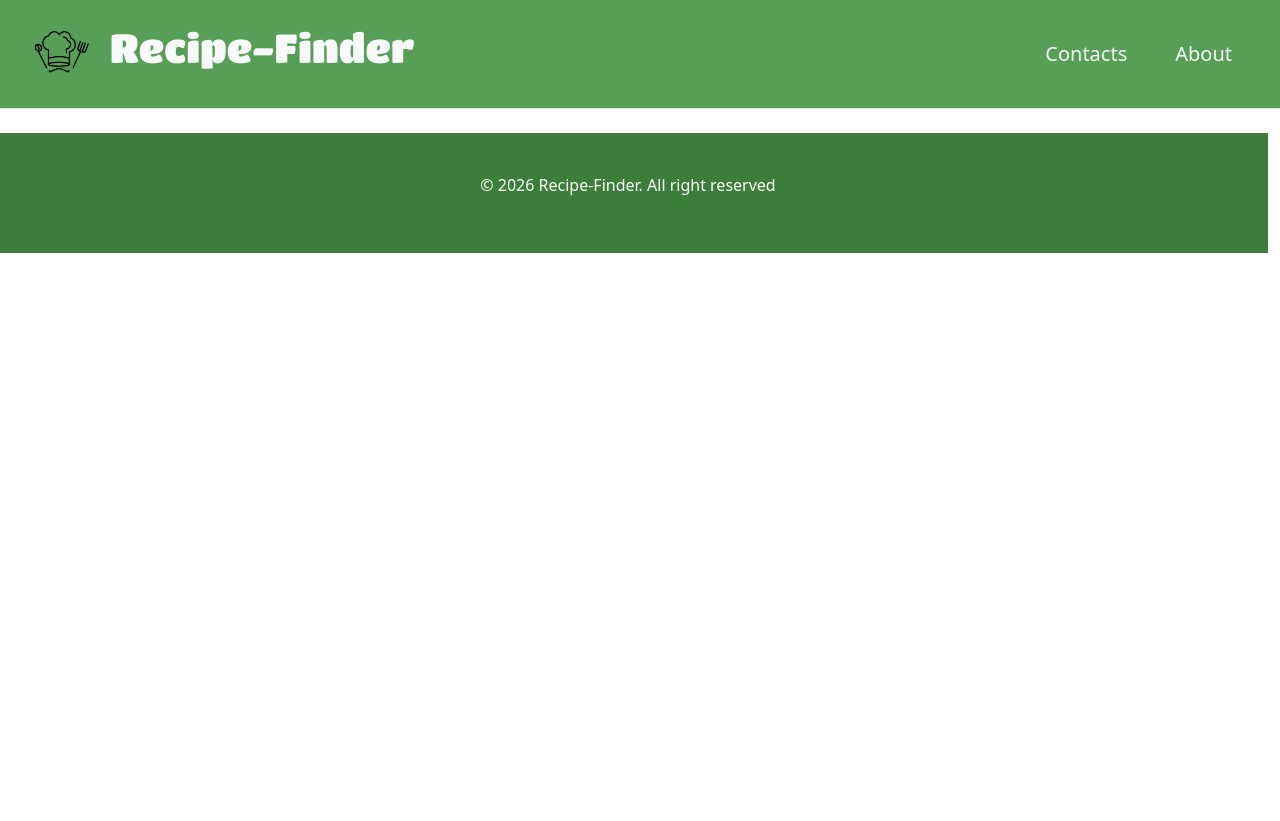
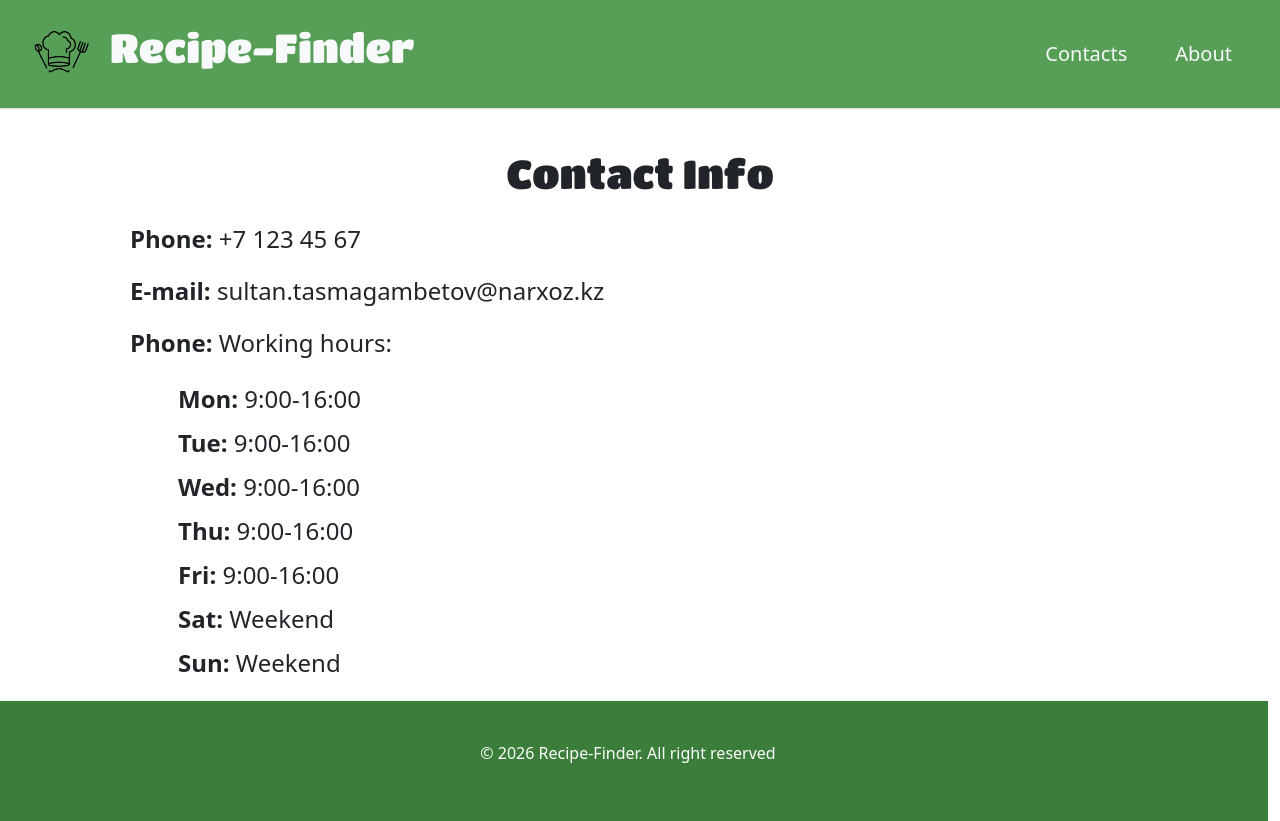
Before and after one commit to Sultan-Tas/RecipeFinderApp, a React (Create React App) app: page /contact in a window 1280 px wide. Before the commit the page ends 800 px from the top, so only its background shows below. Built offline with nearby package versions, Linux system fonts and the light colour scheme.

Commit message:
Minor fix

```diff
--- a/src/App.js
+++ b/src/App.js
@@ -9,6 +9,7 @@
 import AboutTeam from "./components/AboutComponents/AboutTeam";
 import AboutStory from "./components/AboutComponents/AboutStory";
 import AboutMission from "./components/AboutComponents/AboutMission";
+import Contacts from "./components/Contacts";
 
 import { BrowserRouter as Router, Route, Routes} from "react-router-dom";
 
@@ -100,7 +101,7 @@
                             <Route path="story" element={<AboutStory/>}/>
                             <Route path="mission" element={<AboutMission/>}/>
                         </Route>
-                        <Route path="/contact"/>
+                        <Route path="/contact" element={<Contacts/>}/>
                     </Routes>
                 </div>
                 <Footer />
--- a/src/components/Contacts.js
+++ b/src/components/Contacts.js
@@ -0,0 +1,27 @@
+import {Link, Outlet} from "react-router-dom";
+
+function Contacts(){
+    return(
+        <>
+            <div className="container">
+                <h1 className="py-3" style={{fontFamily: "Titan One, sans-serif", fontWeight: 100}}>Contact Info</h1>
+                <div className="text-start px-5 fs-4">
+                    <p><span className="fw-bold">Phone:</span> +7 123 45 67</p>
+                    <p><span className="fw-bold">E-mail:</span> sultan.tasmagambetov@narxoz.kz</p>
+                    <p><span className="fw-bold">Phone:</span> Working hours:</p>
+                    <ul className="ps-5" type="none">
+                        <li className="py-1"><span className="fw-bold">Mon:</span> 9:00-16:00</li>
+                        <li className="py-1"><span className="fw-bold">Tue:</span> 9:00-16:00</li>
+                        <li className="py-1"><span className="fw-bold">Wed:</span> 9:00-16:00</li>
+                        <li className="py-1"><span className="fw-bold">Thu:</span> 9:00-16:00</li>
+                        <li className="py-1"><span className="fw-bold">Fri:</span> 9:00-16:00</li>
+                        <li className="py-1"><span className="fw-bold">Sat:</span> Weekend</li>
+                        <li className="py-1"><span className="fw-bold">Sun:</span> Weekend</li>
+                    </ul>
+                </div>
+            </div>
+        </>
+    )
+}
+
+export default Contacts
```
